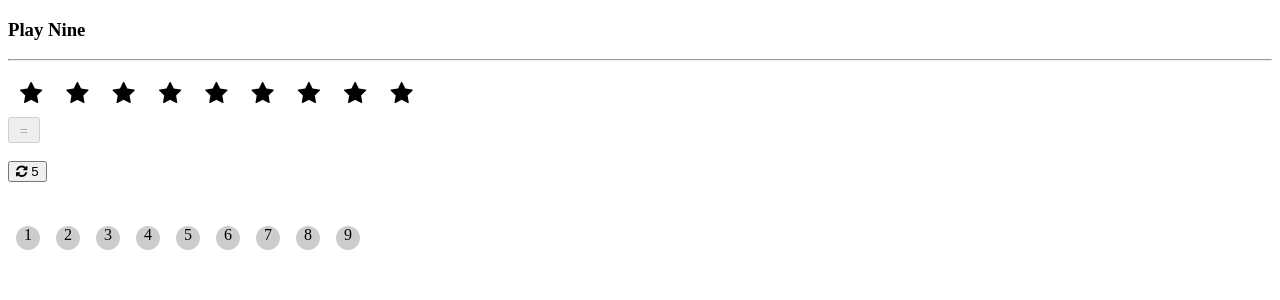
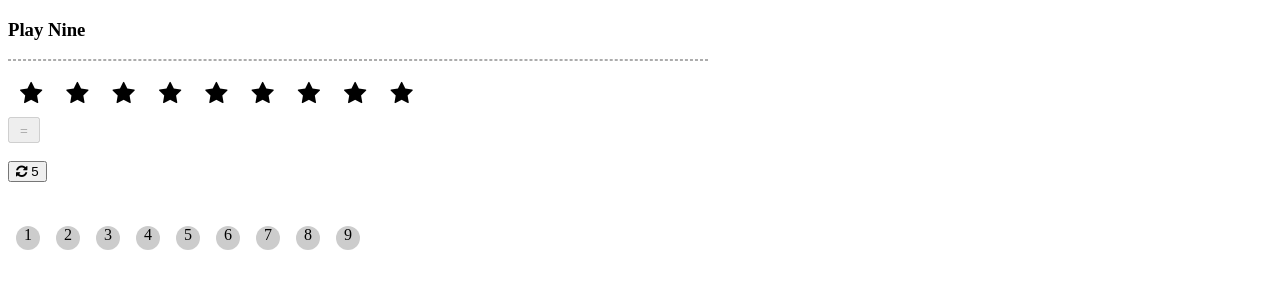
Before and after one commit to edwinchen85/play_nine_game_in_react, a React app: page / in a window 1280 px wide. Shown: the top 300 px of the page. Built offline with nearby package versions, Linux system fonts and the light colour scheme.

Commit message:
Add finishing touch

```diff
--- a/src/js/App.js
+++ b/src/js/App.js
@@ -4,7 +4,7 @@
 
 const Stars = (props) => {
   return (
-    <div className="col-sm-5">
+    <div className="col-xs-5">
       {
         _.range(props.numberOfStars).map(i => (
           <i key={i} className="fa fa-star"></i>
@@ -44,7 +44,7 @@
       break;
   }
   return (
-    <div className="col-sm-2 text-center">
+    <div className="col-xs-2 text-center">
       {button}
       <br />
       <br />
@@ -61,7 +61,7 @@
 
 const Answer = (props) => {
   return (
-    <div className="col-sm-5">
+    <div className="col-xs-5">
       {
         props.selectedNumbers.map((number, i) => (
           <span
@@ -188,7 +188,7 @@
     const { selectedNumbers, randomNumberOfStars, answerIsCorrect, usedNumbers, redraws, doneStatus } = this.state;
     return (
       <div className="container">
-        <h3>Play Nine</h3>
+        <h3 className="text-center">Play Nine</h3>
         <hr />
         <div className="row">
           <Stars numberOfStars={randomNumberOfStars} />
--- a/src/scss/app.scss
+++ b/src/scss/app.scss
@@ -1,3 +1,12 @@
+.container {
+  max-width: 700px;
+}
+
+hr {
+  border-color: rgb(172, 172, 172);
+  border-style: dashed;
+}
+
 .fa-star {
   margin: 0.5em;
   font-size: 24px;
```
